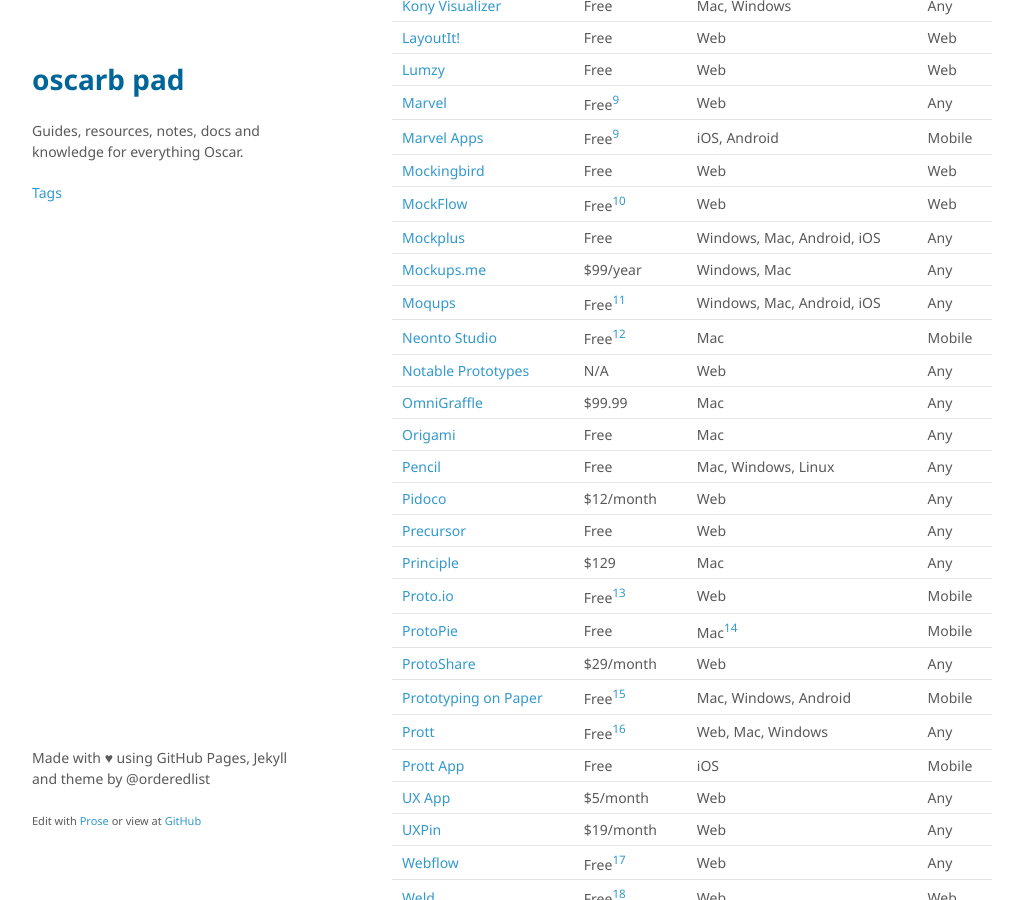
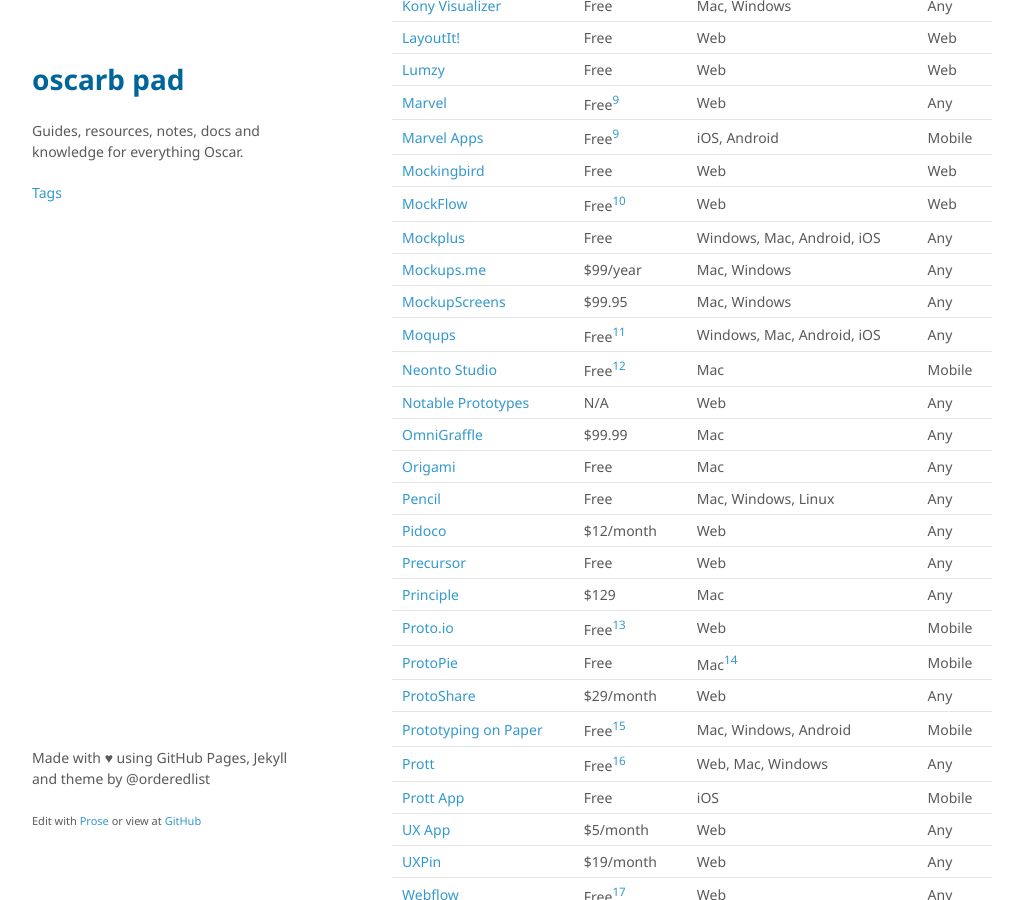
Before and after one commit to oscarb/pad, a Jekyll site: the page built from _docs/prototyping.md, in a window 1280 px wide and 900 px high, scrolled down 1065 px. Shown: the whole window, without its empty margins (128-1151 px from the left). Built offline with Jekyll 4.4.1, drawn with Linux system fonts in a browser that asks for light colours; some web fonts are replaced.

Commit message:
Updated prototyping.md

```diff
--- a/_docs/prototyping.md
+++ b/_docs/prototyping.md
@@ -49,7 +49,8 @@ Name | Lowest price | Platform | Protype for
 [Mockingbird](https://gomockingbird.com/home)  | Free | Web | Web
 [MockFlow](https://mockflow.com/apps/wireframepro/) | Free[^mockflow] | Web | Web
 [Mockplus](http://www.mockplus.com/) | Free | Windows, Mac, Android, iOS | Any
-[Mockups.me](http://mockups.me/) | $99/year | Windows, Mac | Any
+[Mockups.me](http://mockups.me/) | $99/year | Mac, Windows | Any
+[MockupScreens](http://www.mockupscreens.com/) | $99.95 | Mac, Windows | Any
 [Moqups](https://moqups.com/) | Free[^moqups] | Windows, Mac, Android, iOS | Any
 [Neonto Studio](https://www.neonto.com/) | Free[^neonto] | Mac | Mobile
 [Notable Prototypes](http://zurb.com/notable/features/prototypes) | N/A | Web | Any
```
